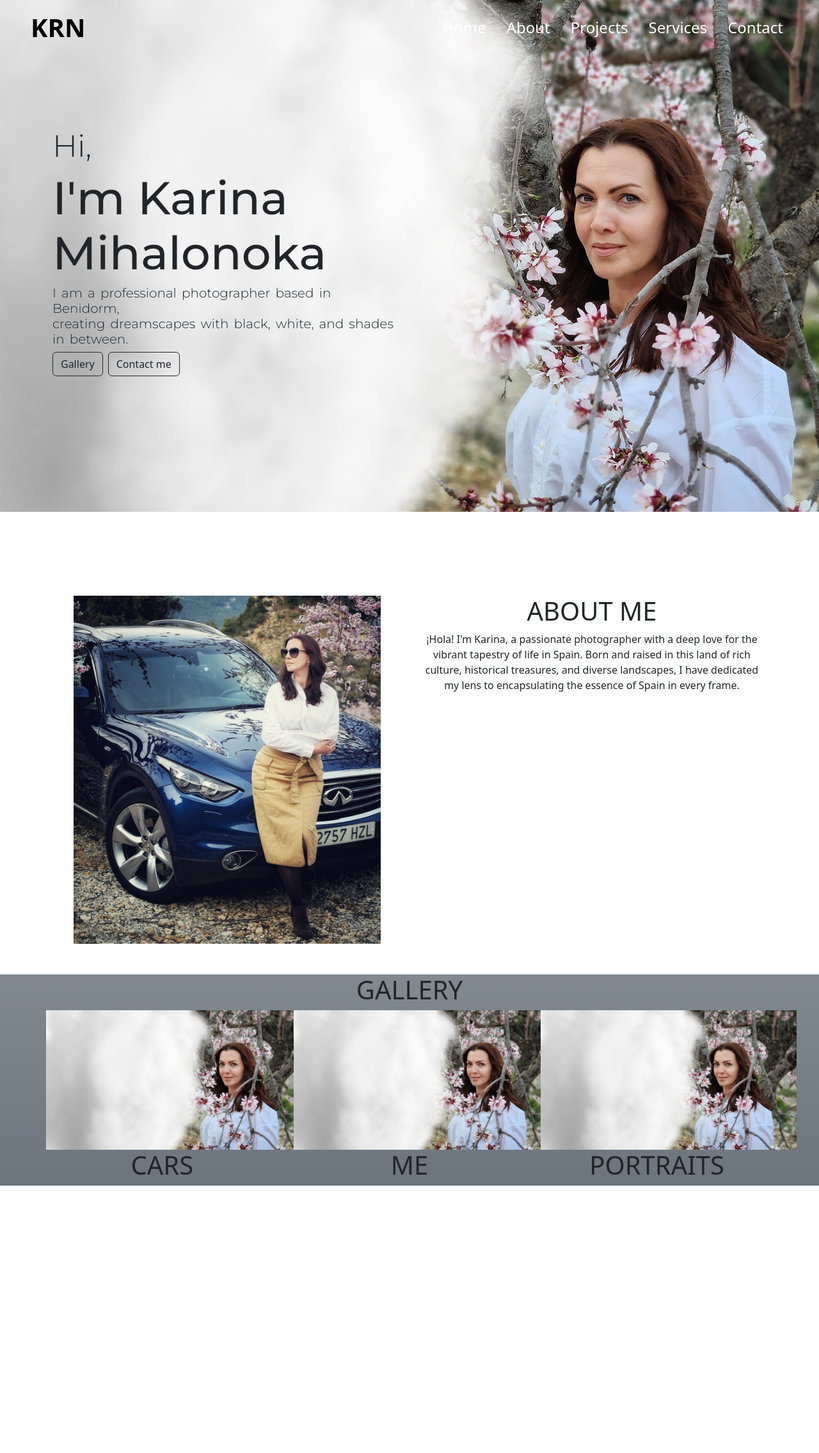
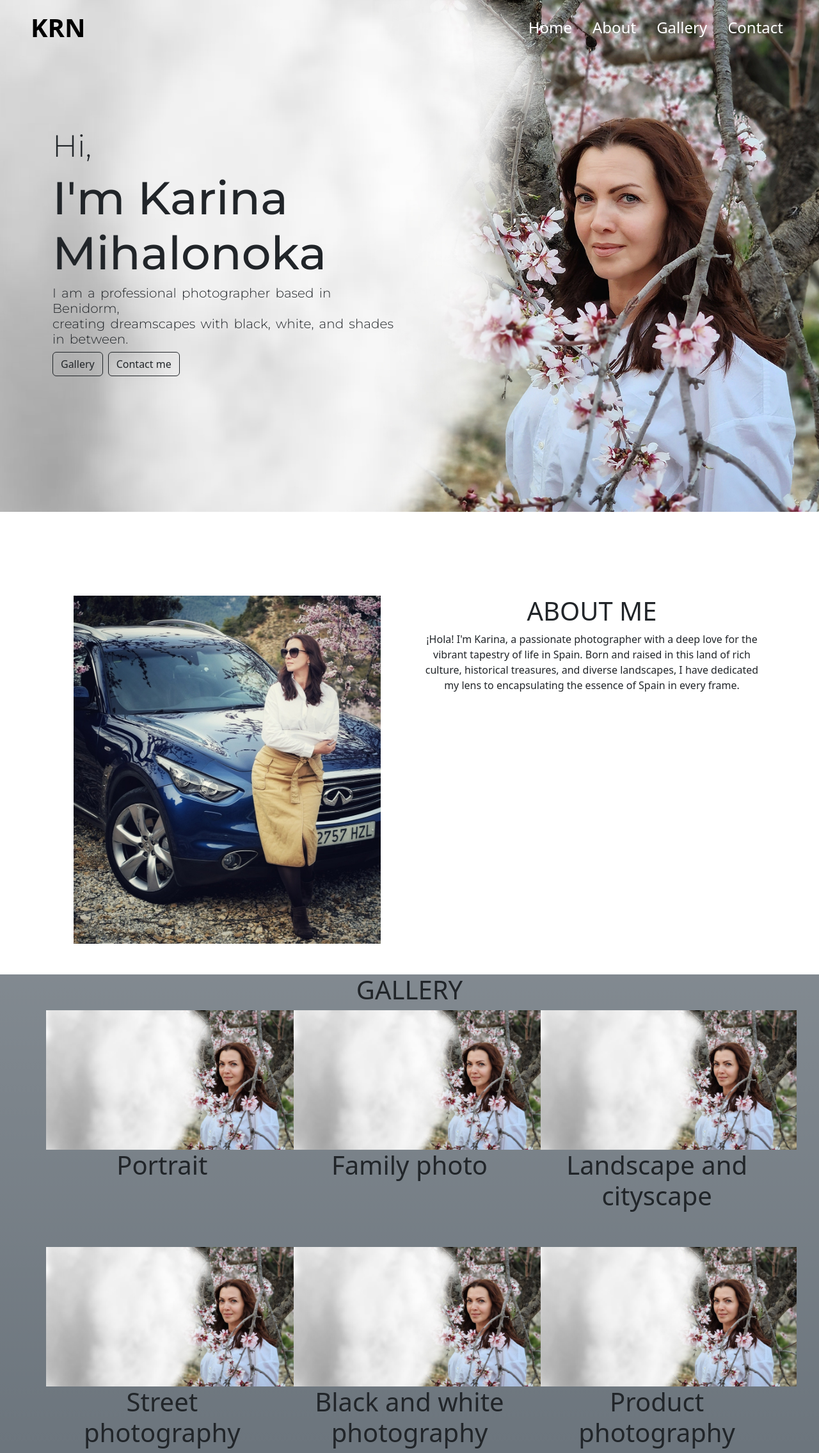
Before and after one commit to rrromanm/krn-portfolio, a React (Create React App) app: page / in a window 1280 px wide. Shown: the whole page at 64% size. Before the commit the page ends 1853 px from the top, so only its background shows below. Built offline with nearby package versions, Linux system fonts and the light colour scheme.

Commit message:
gallery extend + start footer

```diff
--- a/package.json
+++ b/package.json
@@ -3,6 +3,9 @@
   "version": "0.1.0",
   "private": true,
   "dependencies": {
+    "@fortawesome/fontawesome-svg-core": "^6.5.0",
+    "@fortawesome/free-brands-svg-icons": "^6.5.0",
+    "@fortawesome/react-fontawesome": "^0.2.0",
     "@testing-library/jest-dom": "^5.17.0",
     "@testing-library/react": "^13.4.0",
     "@testing-library/user-event": "^13.5.0",
--- a/src/App.js
+++ b/src/App.js
@@ -3,6 +3,7 @@ import Navbar from './Components/navbar/navbar';
 import Home from './Components/home/home';
 import About from './Components/about/about';
 import Gallery from './Components/gallery/gallery';
+import Footer from './Components/footer/footer';
 
 function App() {
   return (
@@ -11,6 +12,7 @@ function App() {
       <Home/>
       <About/>
       <Gallery/>
+      <Footer/>
     </div>
   );
 }
--- /dev/null
+++ b/src/Components/footer/footer.js
@@ -0,0 +1,17 @@
+import React from 'react';
+import { FontAwesomeIcon } from '@fortawesome/react-fontawesome';
+import { faInstagram } from '@fortawesome/free-brands-svg-icons';
+
+const Footer = () => {
+  return (
+    <div className='container'>
+      <div className='socialIcons'>
+        <a href='https://www.facebook.com/' target='_blank' rel='noopener noreferrer'>
+
+        </a>
+      </div>
+    </div>
+  );
+};
+
+export default Footer;
--- a/src/Components/gallery/gallery.js
+++ b/src/Components/gallery/gallery.js
@@ -2,7 +2,7 @@ import React from 'react'
 
 const Gallery = () => {
   return (
-    <div className='mt-5 bg-secondary bg-gradient'>
+    <div className='mt-5 bg-secondary bg-gradient' id='gallery'>
         <div className='container-fluid'>
             <h1>GALLERY</h1>
             <div className='row ms-5 me-5'>
@@ -14,7 +14,7 @@ const Gallery = () => {
                     style={{ maxWidth: '50vh' }} // Adjust the max width as needed
                     >
                     </img>
-                    <h1>CARS</h1>
+                    <h1>Portrait</h1>
                 </div>
                 <div className='col-md-4'>
                     <img
@@ -24,7 +24,7 @@ const Gallery = () => {
                     style={{ maxWidth: '50vh' }} // Adjust the max width as needed
                     >
                     </img>
-                    <h1>ME</h1>
+                    <h1>Family photo</h1>
                 </div>
                 <div className='col-md-4'>
                     <img
@@ -34,7 +34,39 @@ const Gallery = () => {
                     style={{ maxWidth: '50vh' }} // Adjust the max width as needed
                     >
                     </img>
-                    <h1>PORTRAITS</h1>
+                    <h1>Landscape and cityscape</h1>
+                </div>
+            </div>
+            <div className='row ms-5 me-5 mt-5'>
+                <div className='col-md-4'>
+                    <img
+                    src={process.env.PUBLIC_URL + '/assets/bg.jpg'}
+                    alt='KRN'
+                    className='img-fluid'
+                    style={{ maxWidth: '50vh' }} // Adjust the max width as needed
+                    >
+                    </img>
+                    <h1>Street photography</h1>
+                </div>
+                <div className='col-md-4'>
+                    <img
+                    src={process.env.PUBLIC_URL + '/assets/bg.jpg'}
+                    alt='KRN'
+                    className='img-fluid'
+                    style={{ maxWidth: '50vh' }} // Adjust the max width as needed
+                    >
+                    </img>
+                    <h1>Black and white photography</h1>
+                </div>
+                <div className='col-md-4'>
+                    <img
+                    src={process.env.PUBLIC_URL + '/assets/bg.jpg'}
+                    alt='KRN'
+                    className='img-fluid'
+                    style={{ maxWidth: '50vh' }} // Adjust the max width as needed
+                    >
+                    </img>
+                    <h1>Product photography</h1>
                 </div>
             </div>
         </div>
--- a/src/Components/navbar/navbar.js
+++ b/src/Components/navbar/navbar.js
@@ -31,8 +31,7 @@ function Navbar() {
         <ul className='navbar-nav ms-auto mx-5'>
           <li className='nav-item me-3'><a className='nav-link fs-4 text-white' href='#'>Home</a></li>
           <li className='nav-item me-3'><a className='nav-link fs-4 text-white' href='#about'>About</a></li>
-          <li className='nav-item me-3'><a className='nav-link fs-4 text-white' href='#projects'>Projects</a></li>
-          <li className='nav-item me-3'><a className='nav-link fs-4 text-white' href='#services'>Services</a></li>
+          <li className='nav-item me-3'><a className='nav-link fs-4 text-white' href='#projects'>Gallery</a></li>
           <li className='nav-item'><a className='nav-link fs-4 text-white' href='#contact'>Contact</a></li>
         </ul>
       </div>
```
Also changed, not shown: 1 other file (tests, documents, lock files or other folders).
